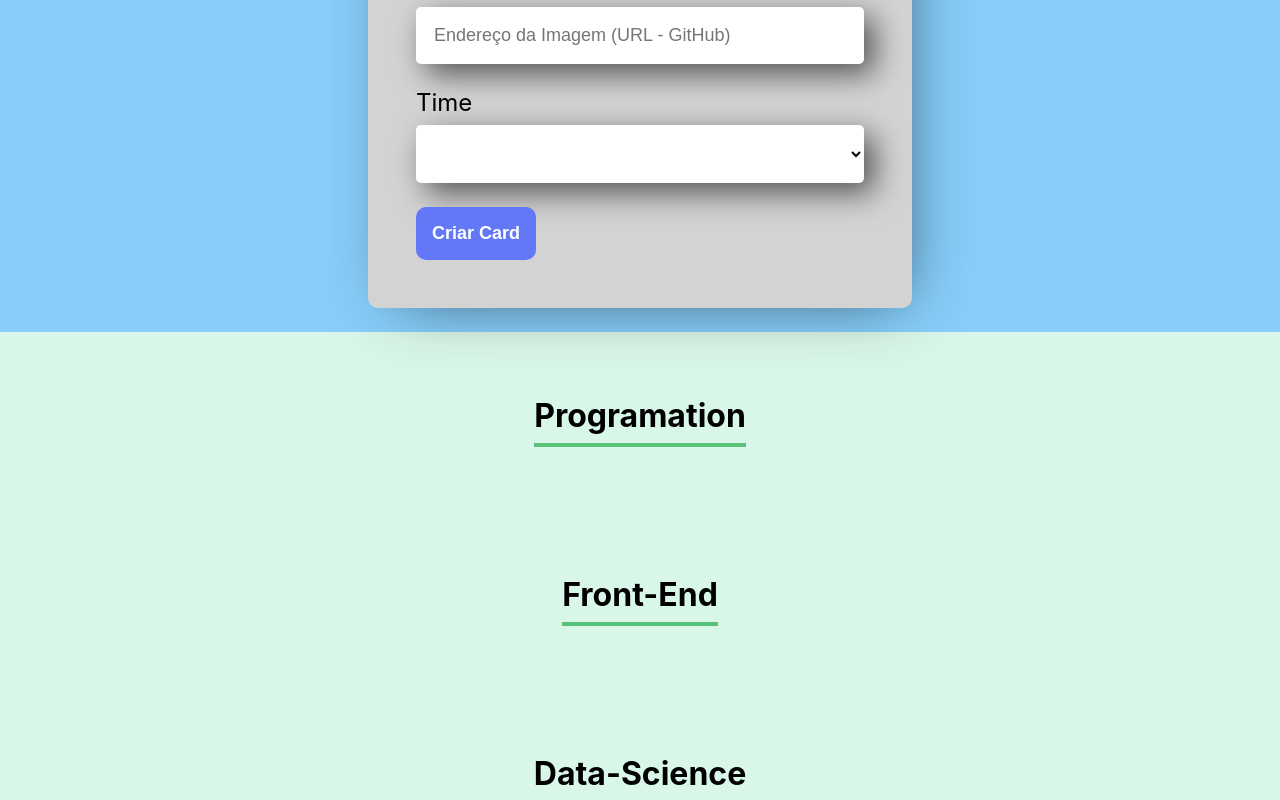
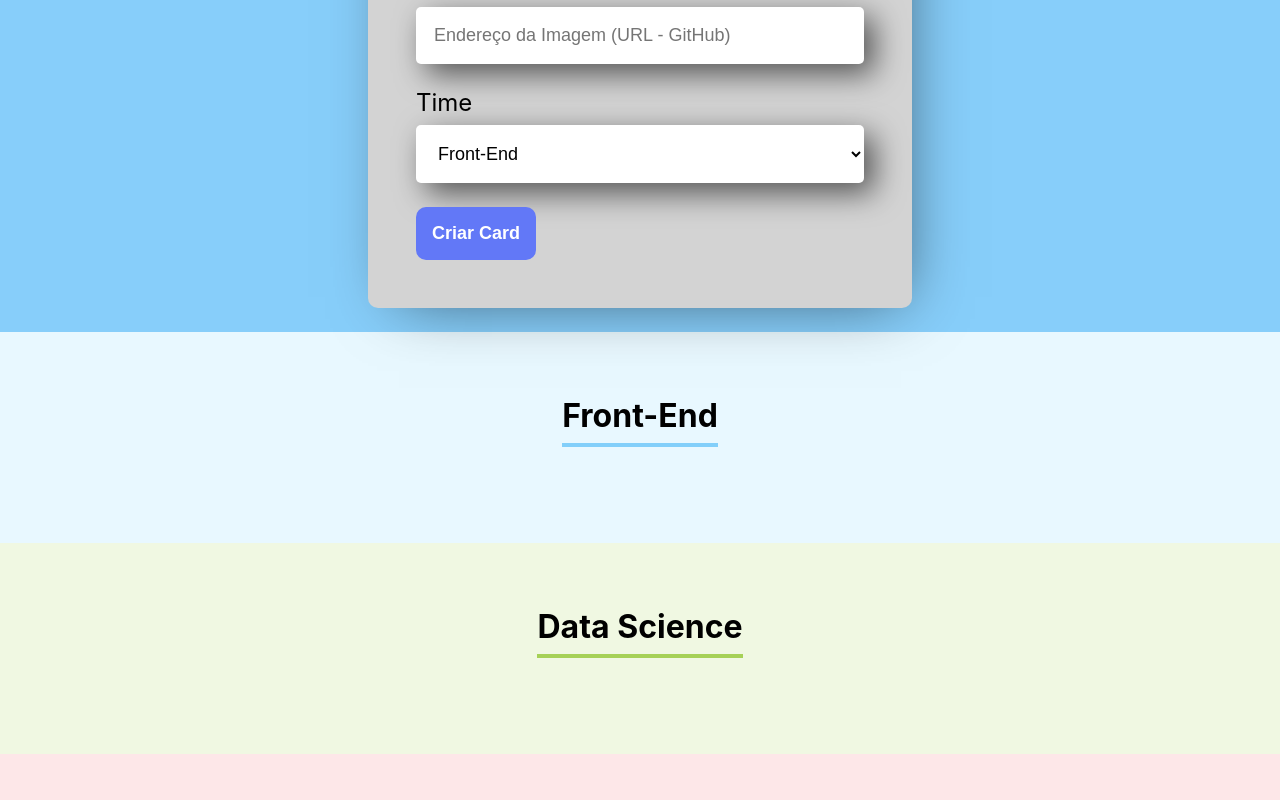
Before and after one commit to abrahao-lyncon/Organo---New, a React (Create React App) app: page / in a window 1280 px wide. Shown: the part 1000-1800 px from the top of the page. Built offline with nearby package versions, Linux system fonts and the light colour scheme.

Commit message:
ver qual a causa dos props nao passar

```diff
--- a/src/App.js
+++ b/src/App.js
@@ -43,16 +43,19 @@
 
   const aoNovoCadastro = (colaborador) => {
     setColaboradores([...colaboradores,colaborador])
-    console.log(colaborador)
   }
 
   return (
     <>
     <Banner/>
-    <Formulario aoNovoColaboradorCadastrado={colaborador => aoNovoCadastro(colaborador)} />
-    <Time nome="Programation"/>
-    <Time nome="Front-End"/>
-    <Time nome="Data-Science"/>
+    <Formulario times={times.map(time => time.nome)} aoNovoColaboradorCadastrado={colaborador => aoNovoCadastro(colaborador)} />
+    {times.map(time => <Time
+    key={time.nome}
+    nome={time.nome}
+    corPrimaria={time.corPrimaria}
+    corSecundaria={time.corSecundaria}
+    colaboradores={colaboradores}
+    />)}
     </>
   );
 }
--- /dev/null
+++ b/src/components/Colaborador/Colaborador.css
@@ -0,0 +1,38 @@
+.colaborador {
+    width: 280px;
+}
+
+.colaborador .cabecalho {
+    background-color: #F0F0F0;
+    border-radius: 10px 10px 0px 0px;
+}
+
+.colaborador img {
+    width: 100px;
+    border-radius: 50%;
+    position: relative;
+    bottom: -50px;
+}
+
+.colaborador .rodape {
+    background: #FFFFFF;
+    box-shadow: 5px 5px 15px rgba(0, 0, 0, 0.08);
+    border-radius: 0px 0px 10px 10px;
+    padding-top: 90px;
+    padding-bottom: 40px;
+}
+
+.colaborador .rodape h4 {
+    color: #6278F7;
+    font-size: 18px;
+    line-height: 22px;
+    font-weight: bold;
+    margin-bottom: 8px;
+}
+
+.colaborador .rodape h5 {
+    font-size: 18px;
+    line-height: 22px;
+    color: #212121;
+    padding: 0 16px;
+}
--- /dev/null
+++ b/src/components/Colaborador/index.js
@@ -0,0 +1,19 @@
+import './Colaborador.css'
+
+import React from 'react'
+
+const Colaborador = ({nome, cargo, imagem}) => {
+  return (
+    <div className='colaborador'>
+        <div className='cabecalho'>
+            <img src={imagem} alt={nome}/>
+        </div>
+        <div className='rodape'>
+            <h4>{nome}</h4>
+            <h5>{cargo}</h5>
+        </div>
+    </div>
+  )
+}
+
+export default Colaborador
--- a/src/components/Formulario/index.js
+++ b/src/components/Formulario/index.js
@@ -4,23 +4,12 @@
 import ListaSuspensa from "../ListaSuspensa";
 import Botao from "../Botao/Botao";
 
-const Formulario = ({aoNovoColaboradorCadastrado}) => {
+const Formulario = ({aoNovoColaboradorCadastrado, times}) => {
 
   const [nome, setNome] = useState("")
   const [cargo, setCargo] = useState("")
   const [imagem, setImagem] = useState("")
   const [time, setTime] = useState("")
-
-  const times = [
-    '',
-    'Programação',
-    'Front-End',
-    'Data Science',
-    'Devops',
-    'UX & UI',
-    'Mobile',
-    'Inovação e Gestão'
-  ]
 
   //Funções
   const aoSalvar = (e) => {
--- a/src/components/Time/Time.css
+++ b/src/components/Time/Time.css
@@ -1,12 +1,18 @@
 .time{
     text-align: center;
     padding: 32px;
-    background-color: #d9f7e9;
 }
 
 .time h3{
     display: inline-block;
-    border-bottom: 4px solid #57c278;
+    border-bottom: 4px solid;
     font-size: 32px;
     padding-bottom: 8px;
 }
+
+.time .colaboradores {
+    display: flex;
+    justify-content: space-around;
+    margin-top: 32px;
+    flex-wrap: wrap;
+}
--- a/src/components/Time/index.js
+++ b/src/components/Time/index.js
@@ -1,12 +1,19 @@
+import Colaborador from "../Colaborador"
 import "./Time.css"
 
 import React from 'react'
 
-const Time = ({nome}) => {
+const Time = ({nome, corPrimaria, corSecundaria, colaboradores }) => {
   return (
-    <section className="time">
-        <h3>{nome}</h3>
-
+    <section className="time" style={{backgroundColor:corSecundaria}}>
+        <h3 style={{borderColor:corPrimaria}}>{nome}</h3>
+        <div className="colaboradores">
+        {colaboradores.map( colaborador => <Colaborador
+        nome={colaborador.nome}
+        cargo={colaborador.cargo}
+        imagem={colaborador.imagem}
+        />)}
+        </div>
     </section>
   )
 }
```
